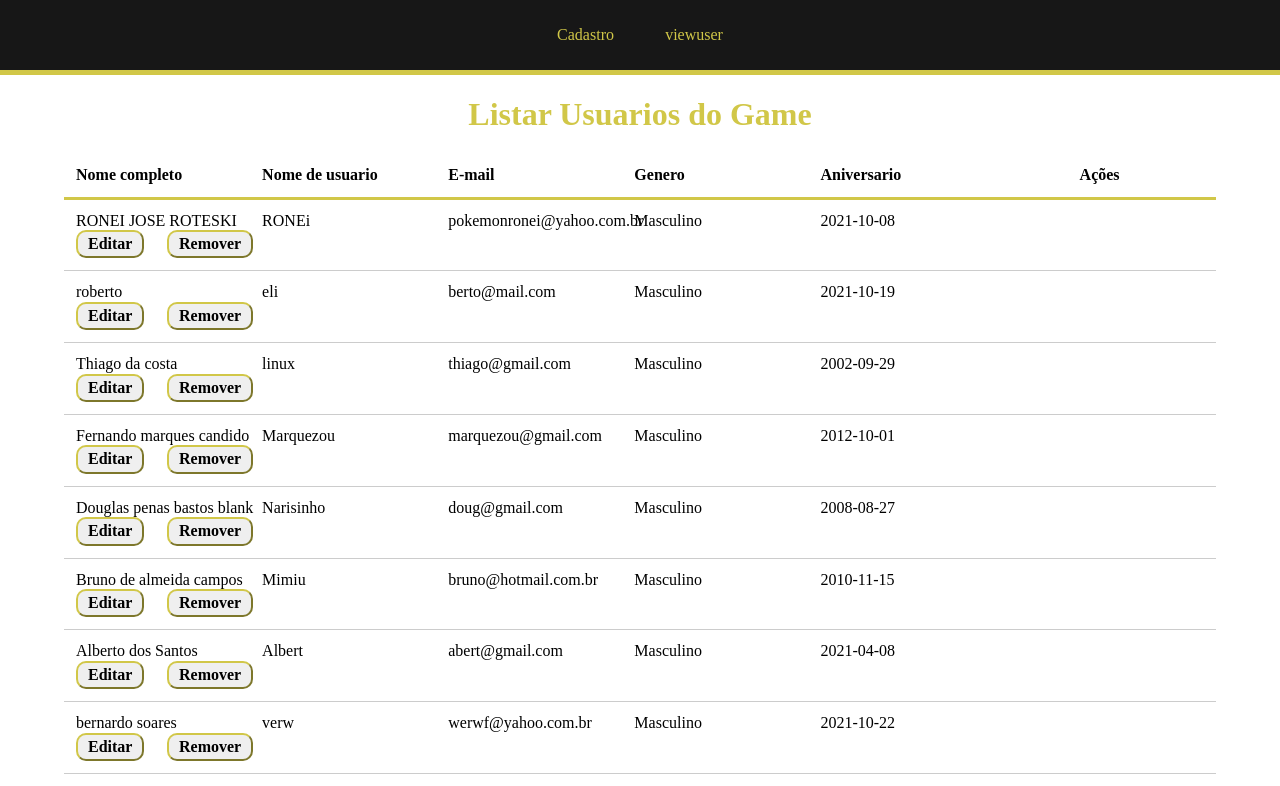
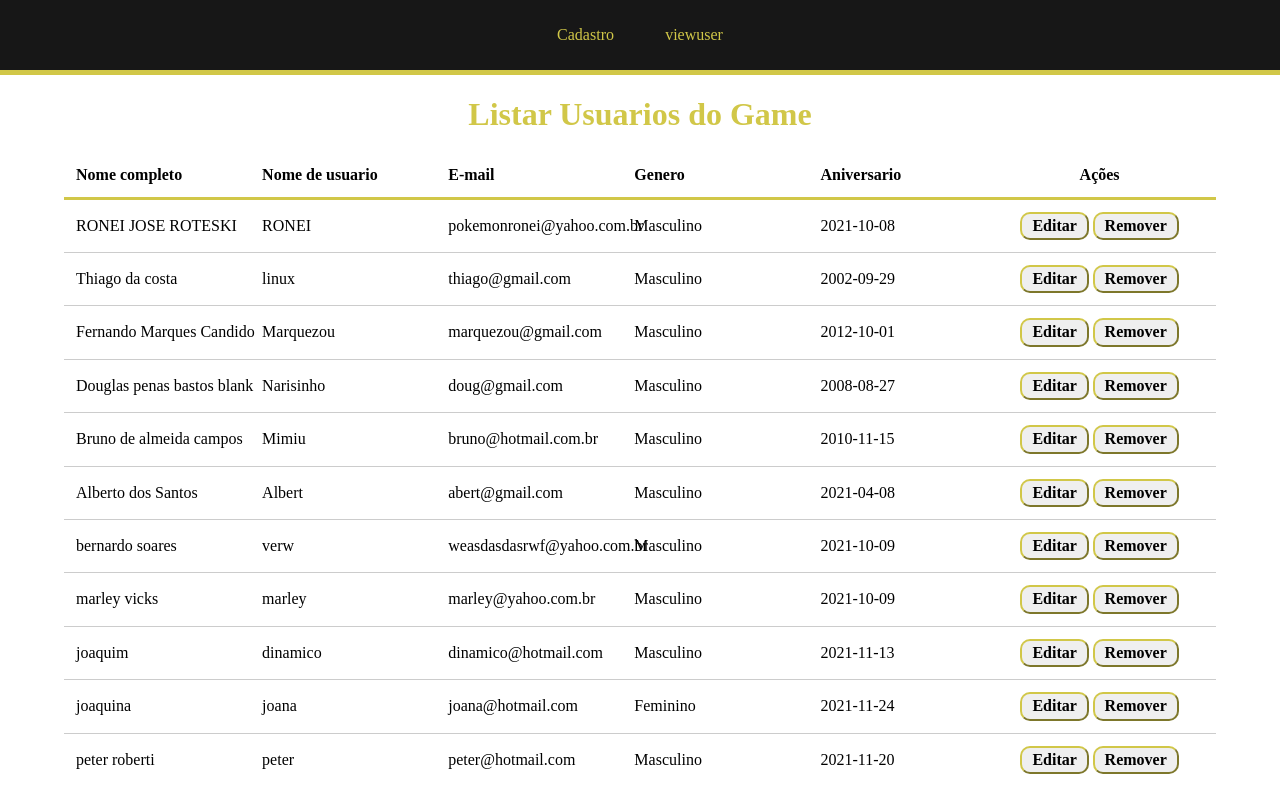
Before and after one commit to roneijoseroteski/Cadastro-gamer, a Vue app in the folder appvue3/: page /viewuser in a window 1280 px wide. Shown: the top 786 px of the page. Built offline with nearby package versions, Linux system fonts and the light colour scheme; data requests are answered from the project's data file.

Commit message:
almost finishing the development of this project

```diff
--- a/appvue3/db/db.json
+++ b/appvue3/db/db.json
@@ -1,22 +1,13 @@
 {
   "Register": [
     {
+      "id": 1,
       "name_user_full": "RONEI JOSE ROTESKI",
-      "name_user": "RONEi",
+      "name_user": "RONEI",
       "birthday_user": "2021-10-08",
       "e_mail": "pokemonronei@yahoo.com.br",
-      "password_user": "sdfsdfds%@!",
-      "genero_user": "Masculino",
-      "id": 1
-    },
-    {
-      "name_user_full": "roberto",
-      "name_user": "eli",
-      "birthday_user": "2021-10-19",
-      "e_mail": "berto@mail.com",
-      "password_user": "sdfsdfds%@?",
-      "genero_user": "Masculino",
-      "id": 2
+      "password_user": "sdfsdfds%@!!!",
+      "genero_user": "Masculino"
     },
     {
       "name_user_full": "Thiago da costa",
@@ -28,13 +19,13 @@
       "id": 3
     },
     {
-      "name_user_full": "Fernando marques candido",
+      "id": 4,
+      "name_user_full": "Fernando Marques Candido",
       "name_user": "Marquezou",
+      "birthday_user": "2012-10-01",
       "e_mail": "marquezou@gmail.com",
-      "birthday_user": "2012-10-01",
       "password_user": "854257",
-      "genero_user": "Masculino",
-      "id": 4
+      "genero_user": "Masculino"
     },
     {
       "name_user_full": "Douglas penas bastos blank",
@@ -46,13 +37,13 @@
       "id": 5
     },
     {
+      "id": 6,
       "name_user_full": "Bruno de almeida campos",
       "name_user": "Mimiu",
+      "birthday_user": "2010-11-15",
       "e_mail": "bruno@hotmail.com.br",
-      "birthday_user": "2010-11-15",
-      "password_user": "249658",
-      "genero_user": "Masculino",
-      "id": 6
+      "password_user": "249658?!!!",
+      "genero_user": "Masculino"
     },
     {
       "name_user_full": "Alberto dos Santos",
@@ -67,8 +58,8 @@
       "id": 8,
       "name_user_full": "bernardo soares",
       "name_user": "verw",
-      "birthday_user": "2021-10-22",
-      "e_mail": "werwf@yahoo.com.br",
+      "birthday_user": "2021-10-09",
+      "e_mail": "weasdasdasrwf@yahoo.com.br",
       "password_user": "sdfsdfds%@!",
       "genero_user": "Masculino"
     },
@@ -80,6 +71,33 @@
       "password_user": "sdfsdfds%@?",
       "genero_user": "Masculino",
       "id": 9
+    },
+    {
+      "name_user_full": "joaquim",
+      "name_user": "dinamico",
+      "birthday_user": "2021-11-13",
+      "e_mail": "dinamico@hotmail.com",
+      "password_user": "sdfsdfds%@??",
+      "genero_user": "Masculino",
+      "id": 10
+    },
+    {
+      "name_user_full": "joaquina",
+      "name_user": "joana",
+      "birthday_user": "2021-11-24",
+      "e_mail": "joana@hotmail.com",
+      "password_user": "sdfsdfds%@!!",
+      "genero_user": "Feminino",
+      "id": 11
+    },
+    {
+      "name_user_full": "peter roberti",
+      "name_user": "peter",
+      "birthday_user": "2021-11-20",
+      "e_mail": "peter@hotmail.com",
+      "password_user": "asdew12!",
+      "genero_user": "Masculino",
+      "id": 12
     }
   ]
 }
--- /dev/null
+++ b/appvue3/src/components/toast/toast.vue
@@ -0,0 +1,41 @@
+<template>
+  <div class="container-toast" :style="{ 'background-color': backgroundcolor }">
+    <p :style="{ 'color': YOURCOLORVARIABLEHERE }">{{ msg }}</p>
+  </div>
+</template>
+
+<script>
+export default {
+  name:'message',
+  props: {
+    msg: String
+  },
+  data() {
+    return {
+      YOURCOLORVARIABLEHERE:"green",
+      backgroundcolor:"#77DD77",
+    }
+  }
+}
+</script>
+
+<style scoped>
+.container-toast {
+  color: #004085;
+  background-color: white;
+  border: 2px solid #88DAFF;
+  border-radius: 20px;
+  padding: 2px;
+  max-width: 600px;
+  margin: 15px auto;
+  display: flex;
+  justify-content: center;
+  align-content: center;
+}
+p {
+  font-family: 'Times New Roman', Times, serif;
+  font-size: 20px;
+  font-weight: bold;
+}
+
+</style>
--- a/appvue3/src/views/Home.vue
+++ b/appvue3/src/views/Home.vue
@@ -1,6 +1,7 @@
 <template>
   <div class="home">
     <h1 class="title">Cadastro de Jogador</h1>
+    <message :msg="msg" v-if="showMsg"/>
     <div class="formulario">
       <form id="form" @submit.prevent="register()">
         <div class="input-container">
@@ -36,7 +37,7 @@
           <input type="radio" id="genero-female" name="genero-female" value="Feminino"
           v-model="values.genero_user"/> <label for="Feminino">Feminino</label>
         </div>
-        <div v-if="!this.values.isEditing" id="btn-container"><button id="btn-register"
+        <div v-if="!this.isEditing" id="btn-container"><button id="btn-register"
         type="submit" placeholder="Register">Register</button></div>
         <div v-else class="btn-container-editing">
           <button class="btn-editing" type="submit" placeholder="Salvar">Salvar</button>
@@ -51,8 +52,12 @@
 
 <script>
 import User from '../servicos/users';
+import message from '../components/toast/toast.vue'
 export default {
-  _name: 'Home_register',
+  name: 'Home_register',
+  components: {
+    message
+  },
   data(){
     return {
       lista: [],
@@ -64,41 +69,42 @@ export default {
         e_mail: null,
         password_user: null,
         genero_user: null,
-        isEditing: true,
       },
+      isEditing: false,
+      showMsg: false
     }
   },
  mounted() {
   User.listar().then(resposta => {
-    this.lista = resposta.data.user;
+    this.lista = resposta.data;
   });
-  this.getUsers();
-
-  },
-  created() {
   this.editProfileuser();
   },
   methods: {
-    getUsers() {
-    User.listar().then(response => {
-      console.log(response.data.user);
-    });
-  },
   register() {
-    if(this.isEditing === false){
+    let duplicate = this.lista.find(e => e.name_user === this.values.name_user);
+    console.log('aoaoao ' + this.lista)
+    if(duplicate === undefined && this.isEditing === undefined){
+
       this.$moment(this.values.birthday_user).format('DD-MM-YYYY');
       User.salvar(this.values).then( response => {
-         alert('salvo com sucesso');
+        this.msg = "Usuário registrado sucesso";
+        this.showMsg = true;
+        setTimeout(() => this.showMsg = false, 6000);
       })
       this.values = {};
+      this.msg = "";
 
+    }else if(duplicate !== undefined && this.isEditing !== undefined) {
+      this.updateuserprofile();
     }else {
-      this.updateuserprofile();
-    };
+      alert('nome de usuario ja existe')
+    }
+
 
   },
   editProfileuser(){
-
+  this.isEditing = this.$route.params.isEditing;
   this.values =  {
     id: this.$route.params.id,
     name_user_full: this.$route.params.name_user_full,
@@ -107,9 +113,9 @@ export default {
     e_mail: this.$route.params.e_mail,
     password_user: this.$route.params.password_user,
     genero_user: this.$route.params.genero_user,
-        isEditing : this.$route.params.isEditing
-      },
-      console.log(this.$route.params.genero_user +'and ' + this.values.isEditing);
+  };
+
+  // console.log(this.$route.params.genero_user +' and ' + this.isEditing);
   },
   calcelEditing() {
     this.values = {};
@@ -127,8 +133,13 @@ export default {
       genero_user: this.values.genero_user,
     };
     User.atualizar(date).then(response => {
-      alert('atualizado');
+      this.msg = "Alterado com Sucesso";
+      this.showMsg = true;
+      setTimeout(() =>  this.showMsg= false, 6000);
     });
+    this.values = {};
+    this.msg = "";
+    this.isEditing = false;
   }
   }
 }
--- a/appvue3/src/views/viewuser.vue
+++ b/appvue3/src/views/viewuser.vue
@@ -16,10 +16,11 @@
         <div>{{user.e_mail}}</div>
         <div>{{user.genero_user}}</div>
         <div>{{user.birthday_user}}</div>
-        <div class="btn-container"></div>
+        <div class="btn-container">
         <button id="btn-edit" @click="goBack(user)">Editar</button>
         <button @click="removeuser(user)"
         class="btn-remove">Remover</button>
+        </div>
         </div>
       </div>
   </div>
@@ -52,7 +53,7 @@ export default {
         password_user: values.password_user,
         isEditing: false,
       };
-      this.$router.push({ name: 'Home', params: value });
+      this.$router.push({ name: 'Home_register', params: value });
     },
     removeuser(id) {
       User.delete(id.id).then( response => {
```
Lines whose indentation alone changed are shown as unchanged.
